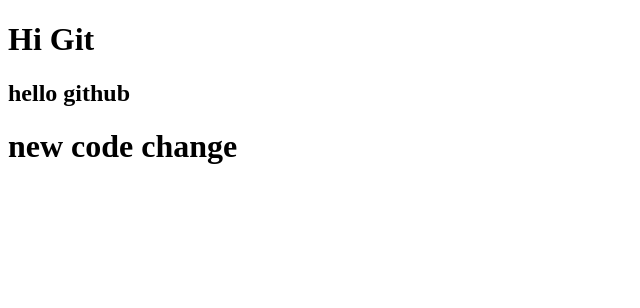
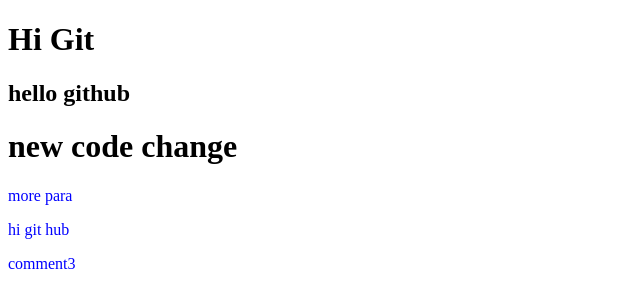
Before and after one commit to izazahmed0177/my-git-reposi, a plain HTML site: page index.html in a window 1280 px wide. Shown: the whole page, without its empty margins (0-640 px from the left). Drawn offline with Linux system fonts and the light colour scheme.

Commit message:
add header commant 3

```diff
--- a/index.html
+++ b/index.html
@@ -6,12 +6,16 @@
     <meta http-equiv="X-UA-Compatible" content="IE=edge">
     <meta name="viewport" content="width=device-width, initial-scale=1.0">
     <title>Document Git</title>
+    <link rel="stylesheet" href="style.css">
 </head>
 
 <body>
     <h1>Hi Git</h1>
     <h2>hello github</h2>
     <h1>new code change</h1>
+    <p>more para</p>
+    <p>hi git hub</p>
+    <p>comment3</p>
 
 </body>
 
--- /dev/null
+++ b/style.css
@@ -0,0 +1,3 @@
+p {
+    color: blue;
+}
```
